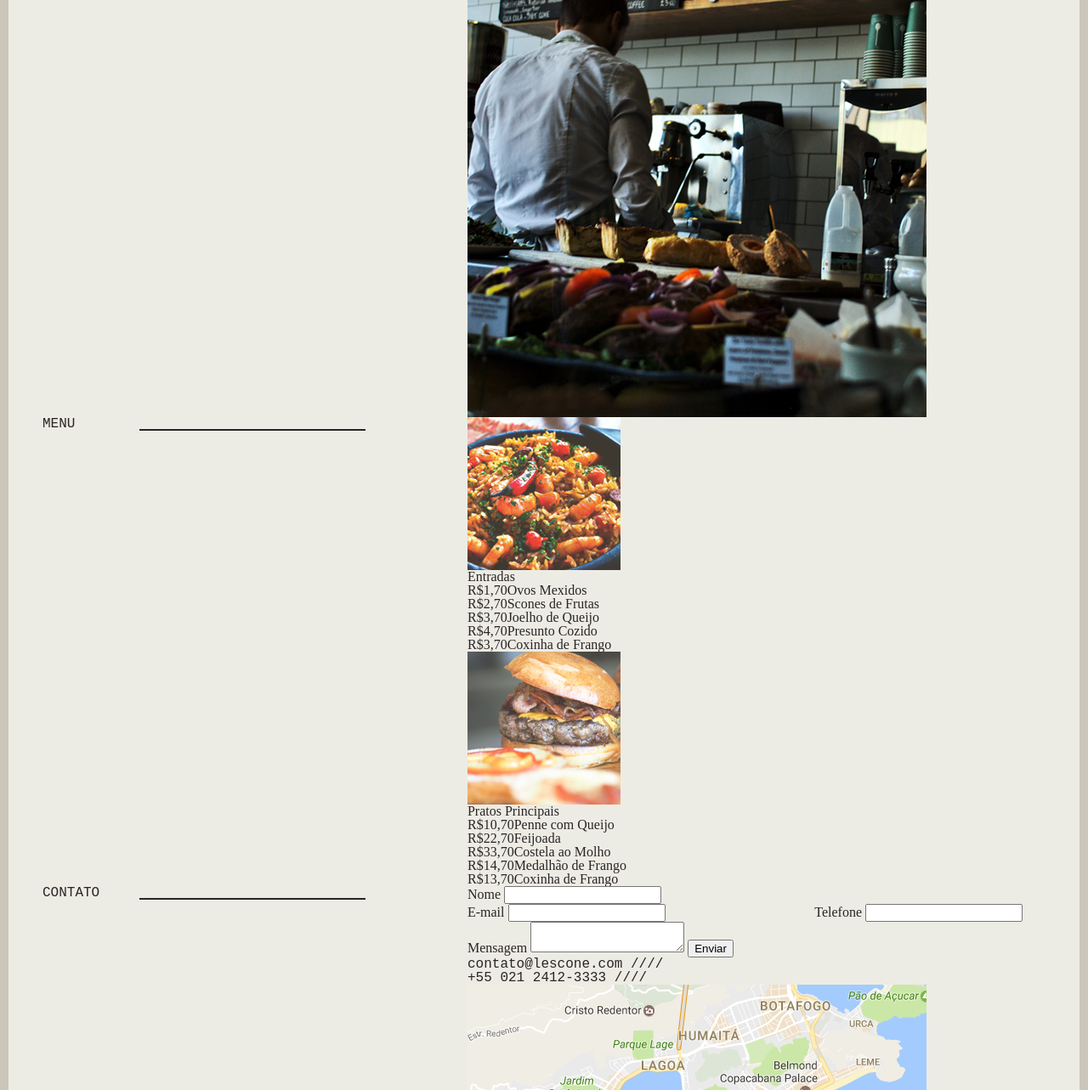
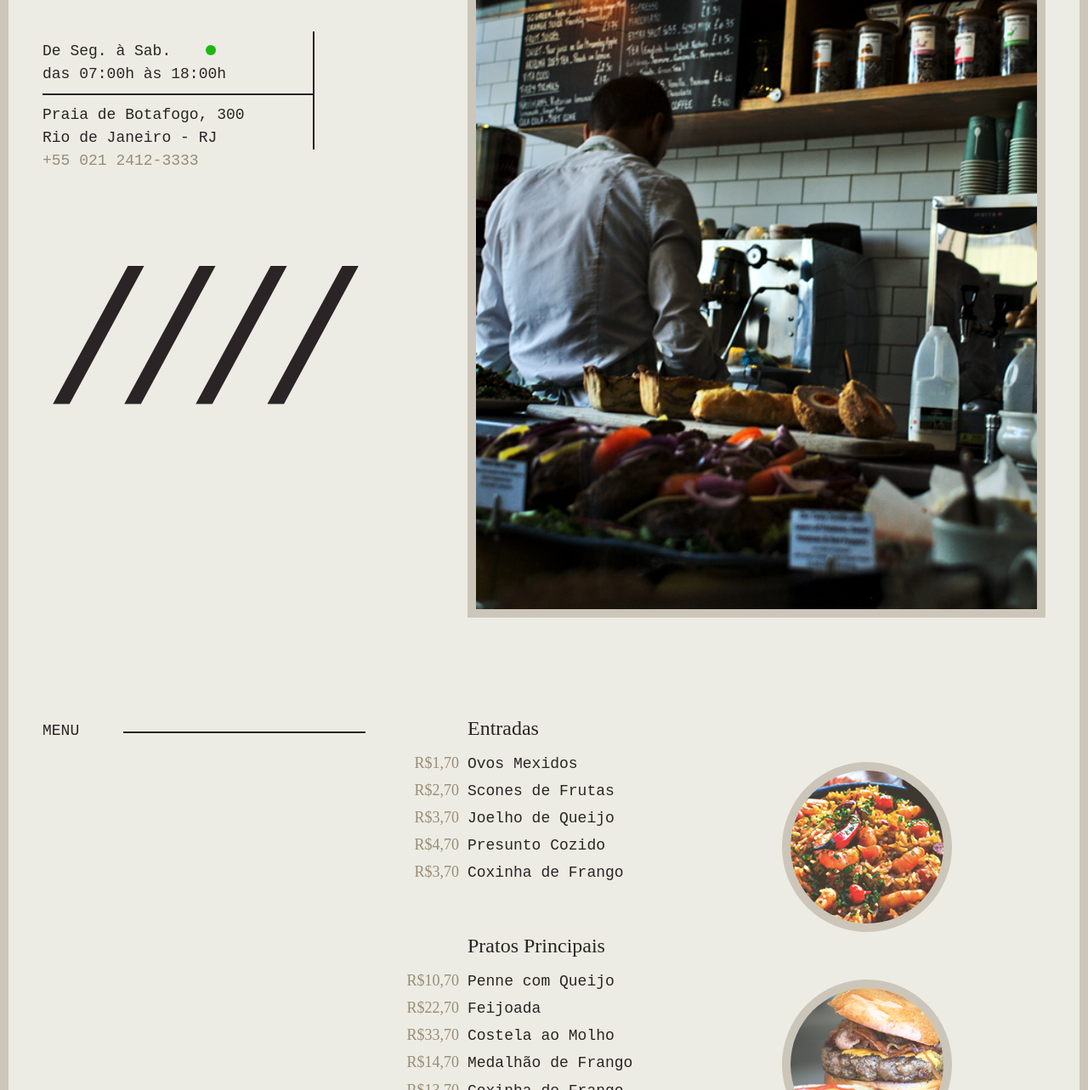
Before and after one commit to marianapequeno/lescone, a plain HTML site: page index.html in a window 1280 px wide. Shown: the part 219-1502 px from the top of the page at 85% size. Drawn offline with Linux system fonts and the light colour scheme; a web font is replaced by a local one.

Commit message:
Estilos das sessões intro e menu

```diff
--- a/css/scss/_geral.scss
+++ b/css/scss/_geral.scss
@@ -26,7 +26,7 @@ p{
     content: '';
     display: block;
     background-color: $cinza;
-    width: 70%;
+    width: 75%;
     height: 2px;
     margin-top: 14px;
     float: right;
--- a/css/scss/_intro.scss
+++ b/css/scss/_intro.scss
@@ -0,0 +1,59 @@
+.intro {
+  margin-top: 60px;
+  @include d(s) {
+    margin-top: 20px;
+  }
+}
+
+.logo {
+  margin-bottom: 60px;
+}
+
+.intro-info {
+  border-right: 2px solid $cinza;
+  max-width: 320px;
+  p {
+    padding-top: 10px;
+  }
+  p:first-child {
+    border-bottom: 2px solid $cinza;
+    padding-bottom: 10px;
+  }
+}
+
+.intro-telefone {
+  color: $bege-escuro;
+  @include d(s) {
+    margin-bottom: 40px;
+  }
+  &::after {
+    content: '/ / / /';
+    color: $cinza;
+    font-size: 220px;
+    letter-spacing: -90px;
+    margin-top: 200px;
+    display: block;
+    @include d(m) {
+      font-size: 160px;
+      letter-spacing: -70px;
+      margin-top: 80px;
+    }
+    @include d(s) {
+      display: none;
+    }
+  }
+}
+
+.aberto {
+  background-color: $verde;
+  border-radius: 50%;
+  width: 12px;
+  height: 12px;
+  margin-left: 30px;
+  display: inline-block;
+}
+
+.intro-foto {
+  border: 10px solid $bege-medio;
+  width: 100%;
+}
--- /dev/null
+++ b/css/scss/_menu.scss
@@ -0,0 +1,47 @@
+.menu {
+  margin-top: 120px;
+  margin-bottom: 120px;
+  @include d(s) {
+    margin-top: 60px;
+    margin-bottom: 60px;
+  }
+}
+
+.menu-item {
+  margin-bottom: 60px;
+  h2 {
+    margin-bottom: 1rem;
+    @include type-2(24);
+  }
+  li {
+    @include type-1(18);
+    line-height: rem(35, 18);
+    span {
+      color: $bege-escuro;
+      font-family: $font-2;
+      text-align: right;
+      width: 70px;
+      margin-right: 10px;
+      margin-left: -80px;
+      display: inline-block;
+      @include d(s) {
+        width: auto;
+        margin-left: 0;
+      }
+    }
+  }
+  img {
+    border: 10px solid $bege-medio;
+    border-radius: 50%;
+    margin-top: 50px;
+    position: absolute;
+    right: 0;
+    @include d(l) {
+      right: 120px;
+    }
+    @include d(s) {
+      width: 120px;
+      margin-top: 0;
+    }
+  }
+}
--- a/css/scss/_variaveis-e-mixins.scss
+++ b/css/scss/_variaveis-e-mixins.scss
@@ -8,7 +8,7 @@ $font-1: 'PT Mono', monospace;
 $font-2: 'Aref Ruqaa', serif;
 
 @function rem($pixel, $context: 16) {
-  @return $pixel / $context + "rem";
+  @return $pixel / $context + rem;
 }
 
 @mixin type-1($size) {
--- a/css/scss/style.scss
+++ b/css/scss/style.scss
@@ -1,11 +1,9 @@
+//Gerais
 @import 'reset';
 @import 'grid';
 @import 'variaveis-e-mixins';
 @import 'geral';
+
+//Seções
 @import 'intro';
-
-
-/*
-font-family: 'Aref Ruqaa', serif;
-font-family: 'PT Mono', monospace;
-*/
+@import 'menu';
--- a/index.html
+++ b/index.html
@@ -26,15 +26,15 @@
         <div class="intro-info">
           <p>
             De Seg. à Sab. <span class="aberto"></span><br>
-            das 07h às 18h
+            das 07:00h às 18:00h
           </p>
 					<p>Praia de Botafogo, 300 <br>
 						Rio de Janeiro - RJ</p>
         </div>
-				<p class="intro-telefon">+55 021 2412-3333</p>
+				<p class="intro-telefone">+55 021 2412-3333</p>
       </div>
 			<div class="grid-7">
-				<img src="img/foto.png" alt="Foto da Le Scone">
+				<img class="intro-foto" src="img/foto.png" alt="Foto da Le Scone">
 			</div>
     </main>
 
```
Also changed, not shown: css/style.css.
